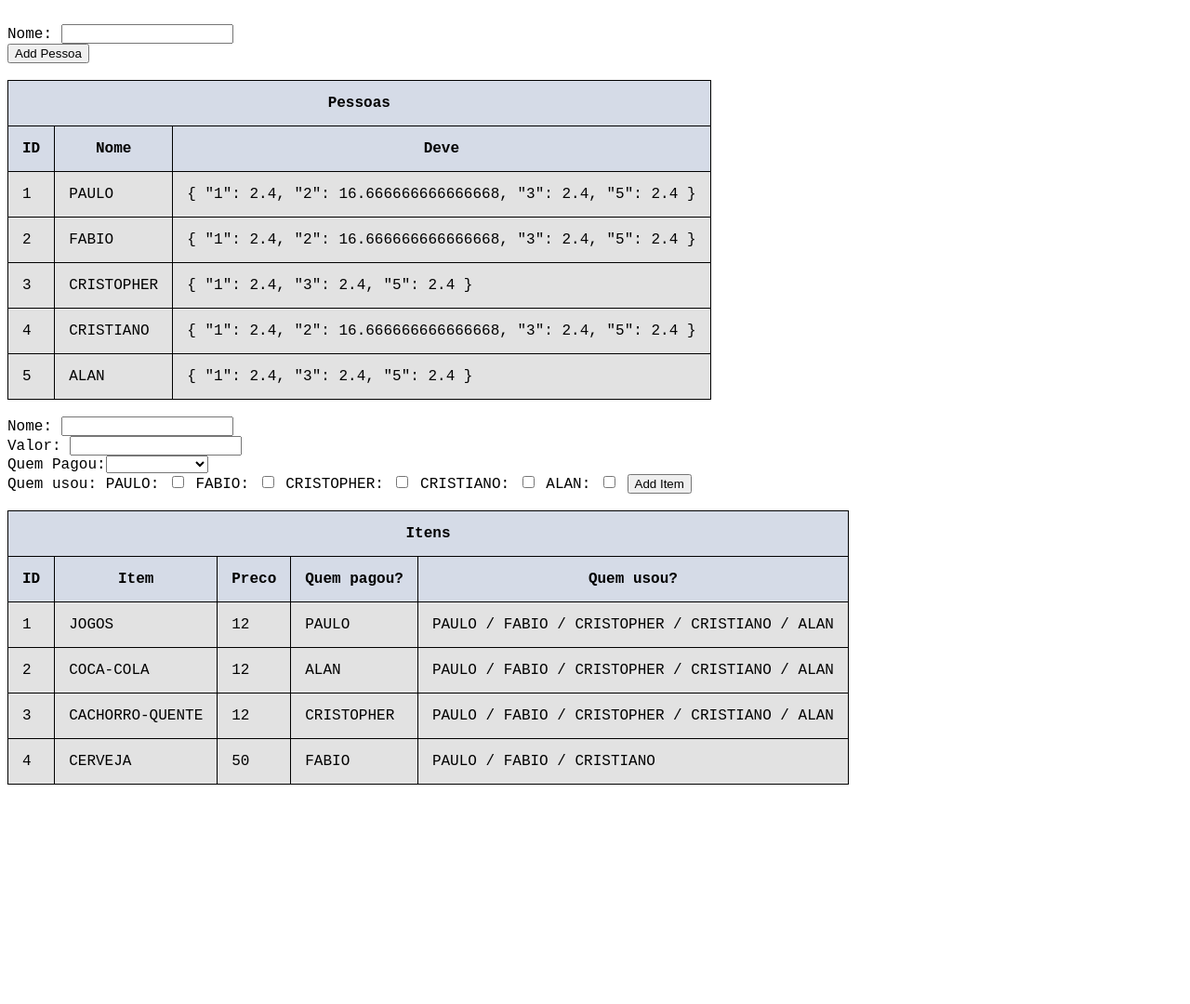
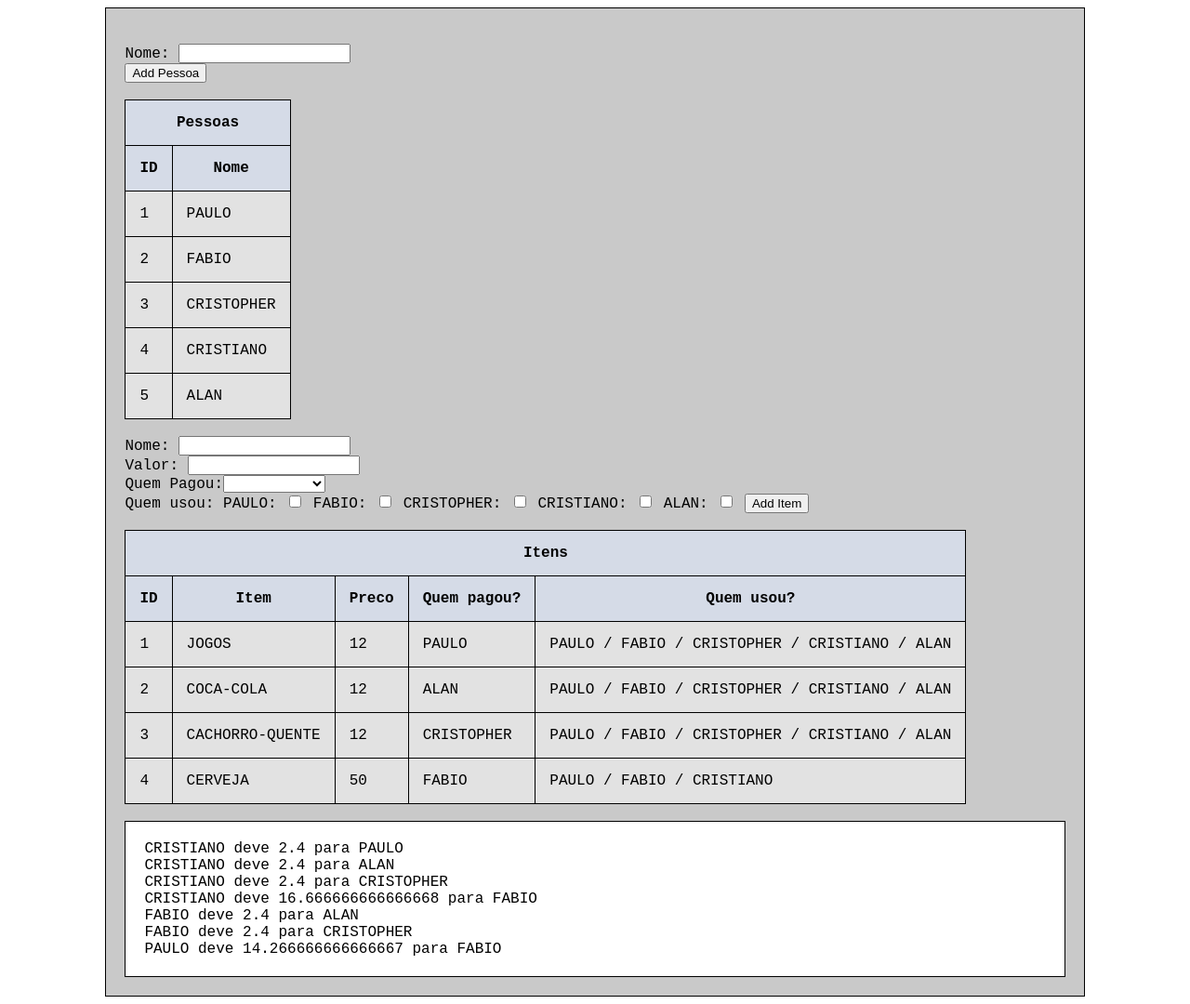
Before and after one commit to pauloalexandreanjos/DividirConta, a plain HTML site: page index.html in a window 1280 px wide. Shown: the whole page at 93% size. Before the commit the page ends 870 px from the top, so only its background shows below. Drawn offline with nearby package versions, Linux system fonts and the light colour scheme.

Commit message:
Funcionando

```diff
--- a/index.html
+++ b/index.html
@@ -24,9 +24,23 @@ td {
 table {
   border-spacing: 5px;
 }
+.center{
+	width: 80%;
+	margin:auto;
+}
+.content {
+	background-color: rgb(201, 201, 201);
+	border: 1px solid black;
+	padding: 20px 20px 20px 20px;
+}
+.results {
+	background-color: white;
+	border: 1px solid black;
+	padding: 20px 20px 20px 20px;
+}
 </style>
 </head>
-<div id="app">
+<div class="center content" id="app">
 	<br>
 	Nome: <input v-model="inputPessoaNome" v-on:keyup.13="adicionarPessoa"><br>
 	<button v-on:click="adicionarPessoa">Add Pessoa</button><br>
@@ -36,10 +50,10 @@ table {
 			<th colspan="3">Pessoas</th>
 		</tr>
 		<tr>
-			<th>ID</th><th>Nome</th><th>Deve</th>
+			<th>ID</th><th>Nome</th>
 		</tr>
 		<tr v-for="pessoa in pessoas">
-			<td>{{pessoa.id}}</td><td>{{pessoa.nome}}</td><td>{{dividas[pessoa.id]}}</td>
+			<td>{{pessoa.id}}</td><td>{{pessoa.nome}}</td>
 		</tr>
 	</table>
 	<br>
@@ -66,9 +80,9 @@ table {
 		</tr>
 	</table>
 	<br>
-	<div>
-		<div v-for="pessoaId in dividas">
-			<span v-for="valor, devedorId in dividas[pessoaId]">{{pessoaId}} deve {{ valor-dividas[devedorId][pessoa.id] }} para {{getPessoa(devedorId).nome}} <br></span>
+	<div class="results">
+		<div v-for="divida in dividasNorm">
+			<span>{{getPessoa(divida.paga).nome}} deve {{ divida.valor }} para {{getPessoa(divida.recebe).nome}} <br></span>
 		</div>
 	</div>
 </div>
--- a/index.js
+++ b/index.js
@@ -21,9 +21,9 @@ var app = new Vue({
             {id:4, nome:"CRISTIANO", checked: false},
             {id:5, nome:"ALAN", checked: false},
         ],
-        indexPessoa: 6,
+        indexPessoa: 1,
         inputPessoaNome: "",
-        indexItem: 5,
+        indexItem: 1,
         inputItem: {
             id: 0,
             nome: "",
@@ -31,15 +31,64 @@ var app = new Vue({
             quempagou: 0,
             quemusou: []
         },
-		dividas: {
-            1: "",
-            2: "",
-            3: "",
-            4: "",
-            5: "",
+        dividas: []
+    },
+    computed: {
+        dividasNorm: function () {
+            let app = this;
+            let retDiv = [];
+
+            this.dividas.forEach(function (divida) {
+                let busca = retDiv.filter(function (div) {
+                    return div.paga == divida.recebe && div.recebe == divida.paga;
+                });
+
+                if (busca.length > 0) {
+                    let divContra = busca[0];
+                    if (divContra.valor < divida.valor) {
+                        divida.valor -= divContra.valor;
+                        // Remove a divida contraria do array
+                        retDiv = retDiv.filter(function (obj) { return obj != divContra });
+                        retDiv.push(divida);
+                    } else {
+                        divContra.valor -= divida.valor;
+                    }
+
+                } else {
+                    retDiv.push(divida);
+                }
+            });
+
+            let ret = retDiv.filter(function (div) {
+                return div.paga != div.recebe && div.valor > 0;
+            });
+
+            return ret.sort(function(a,b) {
+                return b.paga - a.paga;
+            });
         }
     },
     methods: {
+        getPessoa(id) {
+            return this.pessoas.filter(function (pessoa) {
+                return pessoa.id == id;
+            })[0];
+        },
+        getItem(id) {
+            return this.itens.filter(function (item) {
+                return item.id == id;
+            })[0];
+        },
+        getDivida(quemPaga, quemRecebe) {
+            let ret;
+            let dividasValidas = this.dividas.filter(function (div) {
+                return div.paga == quemPaga && div.recebe == quemRecebe;
+            });
+            if (dividasValidas.length > 0) {
+                ret = dividasValidas[0];
+            }
+            return ret;
+        },
         adicionarPessoa() {
             if (this.inputPessoaNome == "") {
                 alert("Nome da pessoa nao foi escolhido!")
@@ -50,7 +99,7 @@ var app = new Vue({
                 id: this.indexPessoa,
                 nome: this.inputPessoaNome,
                 checked: false,
-                deve:{}
+                deve: {}
             });
             this.inputPessoaNome = "";
             this.indexPessoa++;
@@ -72,8 +121,8 @@ var app = new Vue({
 
             this.pessoas.filter(function (pessoa) {
                 return pessoa.checked;
-            }).forEach(function(element) {
-                console.log(element.id);
+            }).forEach(function (element) {
+
                 app.inputItem.quemusou.push(element.id);
             });
 
@@ -100,21 +149,11 @@ var app = new Vue({
             this.inputItem.quemusou = [];
             this.inputItem.quempagou = 0;
         },
-        getPessoa(id) {
-            return this.pessoas.filter(function(pessoa) {
-                return pessoa.id == id;
-            })[0];
-        },
-        getItem(id) {
-            return this.itens.filter(function(item) {
-                return item.id == id;
-            })[0];
-        },
         formatItens(arr) {
             let ret = "";
             let pessoas = this.pessoas;
             let app = this;
-            arr.forEach(function(item) {
+            arr.forEach(function (item) {
                 var pess = app.getPessoa(item);
                 if (ret != "") {
                     ret = ret + " / ";
@@ -123,67 +162,35 @@ var app = new Vue({
             });
             return ret;
         },
-		atualizarGrupos() {
-			console.log("Atualizando grupos...");
-			let app = this;
-			this.itens.forEach(function(item) {
-				console.log("Inserindo item",item.id);
-				let chave = item.quemusou.join("/");
-				if (!app.grupos[chave]) {
-					console.log("Grupo",chave,"nao existe... criando a lista.");
-					app.grupos[chave] = [];
-				}
-				console.log("Pushing item",item.id,"into group",chave);
-				app.grupos[chave].push(item.id);
-			});
-		},
         atualizarValoresItem(item) {
             let app = this;
-			let valorCadaUser = item.valor/item.quemusou.length;
-			item.quemusou.forEach(function(idPessoa) {
-				//let pessoa = app.getPessoa(idPessoa);
-                if (!app.dividas[idPessoa]) {
-                    app.dividas[idPessoa] = {}
+            let valorCadaUser = item.valor / item.quemusou.length;
+
+            item.quemusou.forEach(function (idPessoa) {
+
+                let divida = app.getDivida(idPessoa, item.quempagou);
+                if (!divida) {
+                    divida = {
+                        paga: idPessoa,
+                        recebe: item.quempagou,
+                        valor: valorCadaUser
+                    }
+                    app.dividas.push(divida);
+                } else {
+                    divida.valor += valorCadaUser;
                 }
 
-                app.dividas[idPessoa][item.quempagou] = valorCadaUser;
-
-				//pessoa.deve[item.quempagou] = pessoa.deve[item.quempagou] + valorCadaUser;
             });
         },
         atualizarValores() {
             let app = this;
-			this.itens.forEach(function(item) {
+            this.itens.forEach(function (item) {
                 app.atualizarValoresItem(item);
-			});
-		},
-		getValorDevido(idDevedor,idRecebedor) {
-			let devedor = this.getPessoa(idDevedor);
-			let recebedor = this.getPessoa(idRecebedor);
-			let valor = devedor.deve[idRecebedor]-recebedor.deve[idDevedor];
-			return valor > 0 ? valor : 0;
-        },
-        normalizaDividas() {
-            let app = this;
-            this.pessoas.forEach(function(pessoa){
-                console.log("Normalizando pessoa",pessoa.id," - ",pessoa.nome);
-                let dividasDaPessoa = app.dividas[pessoa.id];
-                if(!dividasDaPessoa){
-                    dividasDaPessoa = {};
-                }
-                app.pessoas.forEach(function(pessoa2) {
-                    console.log("Normalizando pessoa2",pessoa2.id," - ",pessoa2.nome);
-                    if(!dividasDaPessoa[pessoa2.id]) {
-                        dividasDaPessoa[pessoa2.id] = 0;
-                    }
-                });
-                app.dividas[pessoa.id] = dividasDaPessoa;
             });
         }
     },
     watch: {
-        itens: function(){ this.atualizarValores() },
-        dividas: function(){ this.normalizaDividas() }
+
     },
     created() {
         this.atualizarValores();
```
Lines whose indentation alone changed are shown as unchanged.
